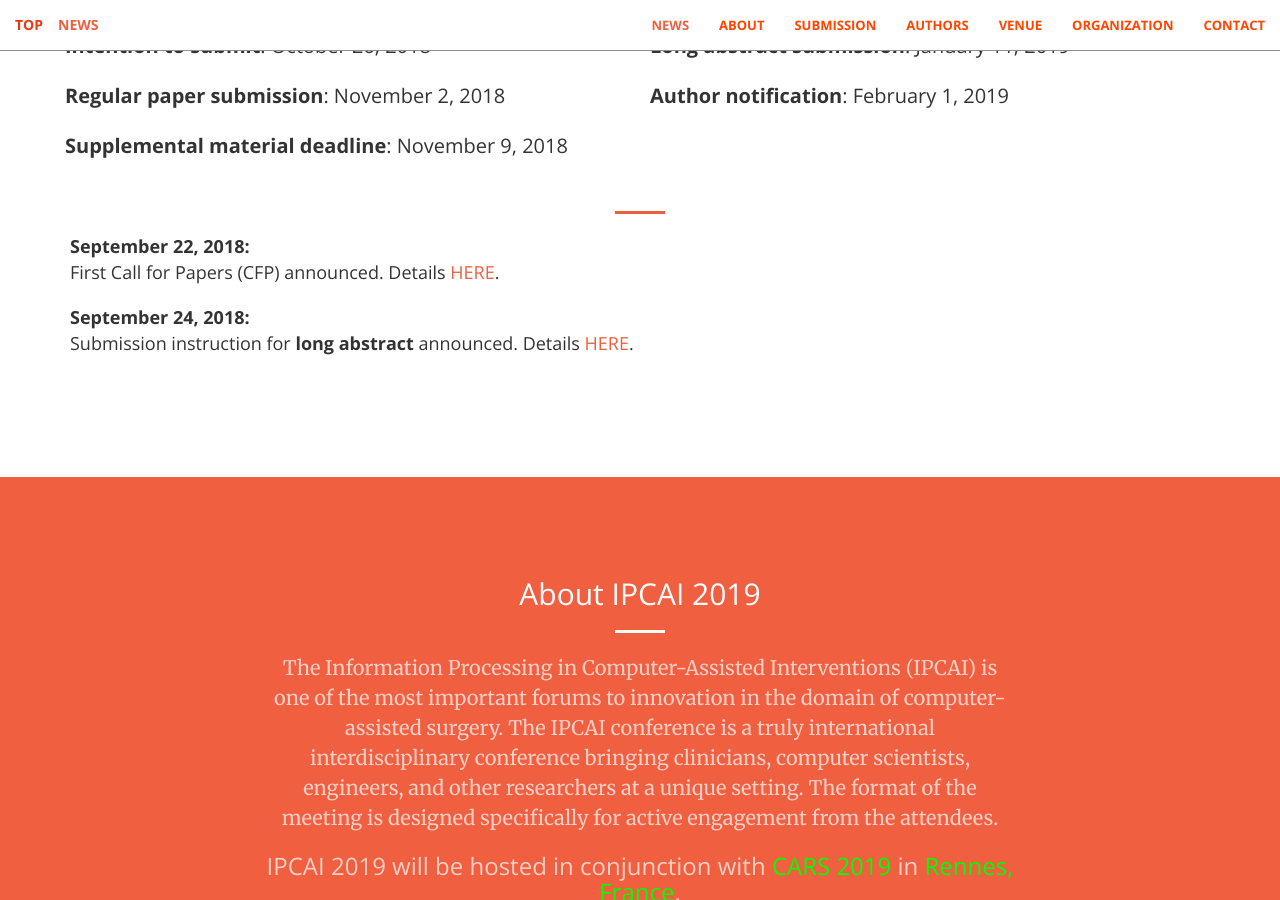
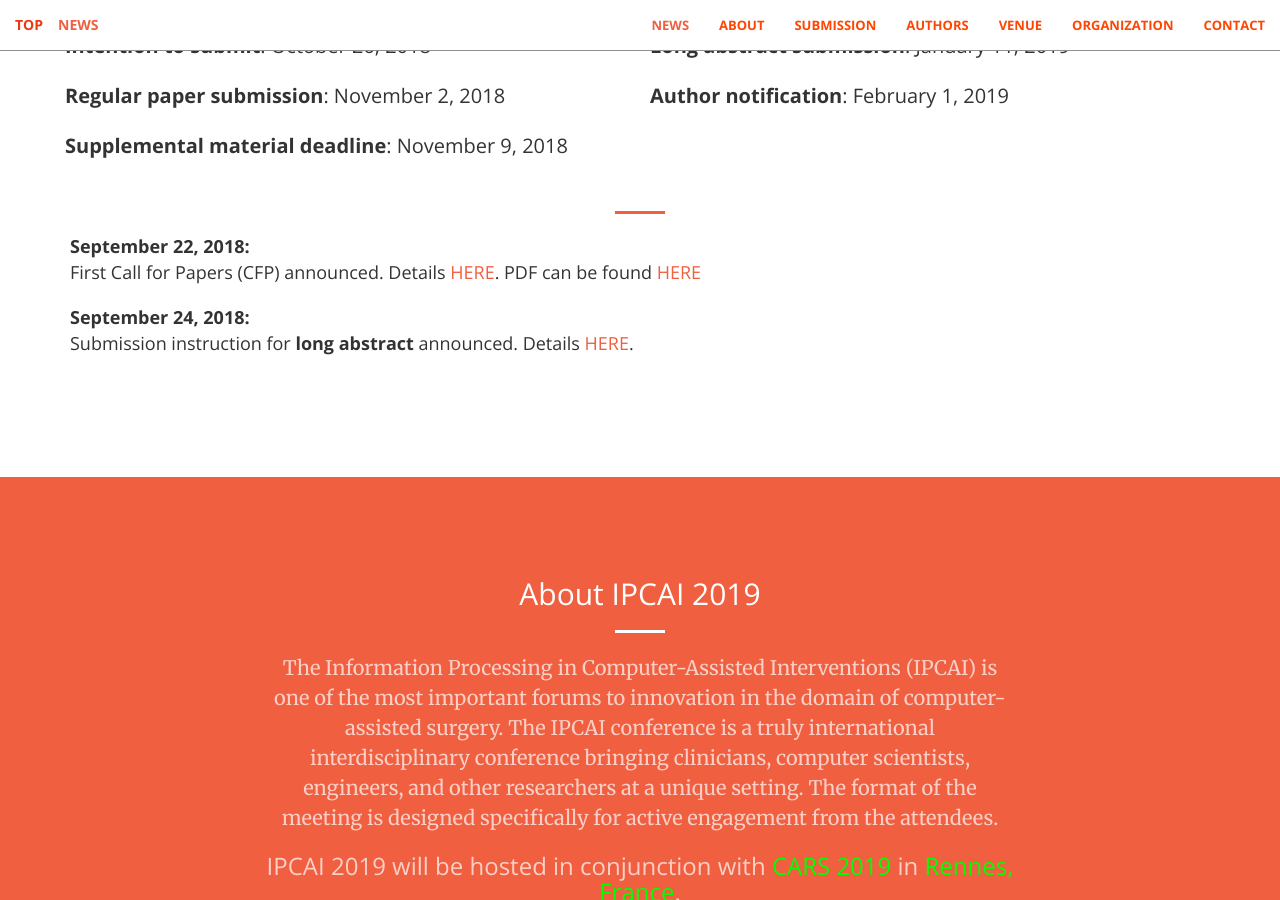
Before and after one commit to ipcai2021/ipcai2021.github.io, a Jekyll site: the page built from index.html, in a window 1280 px wide and 900 px high, scrolled down 1065 px. Built offline with Jekyll 4.4.1, drawn with Linux system fonts in a browser that asks for light colours.

Commit message:
First Call for Papers in PDF. News section updated accordingly.

```diff
--- a/_includes/news.html
+++ b/_includes/news.html
@@ -51,7 +51,7 @@
                 <hr>
                 <h4>
                     <dl>
-                        <dt>September 22, 2018:</dt> <dd>First Call for Papers (CFP) announced.  Details <a class="page-scroll" href="#CFP">HERE</a>.</dd>
+                        <dt>September 22, 2018:</dt> <dd>First Call for Papers (CFP) announced.  Details <a class="page-scroll" href="#CFP">HERE</a>. PDF can be found <a href="pdf\First_Call_for_Papers.pdf">HERE</a></dd>
                     </dl>
                     <dl>
                         <dt>September 24, 2018:</dt> <dd>Submission instruction for <b>long abstract</b> announced. Details <a class="page-scroll" href="#submission">HERE</a>.</dd>
```
Also changed, not shown: 1 other file.
